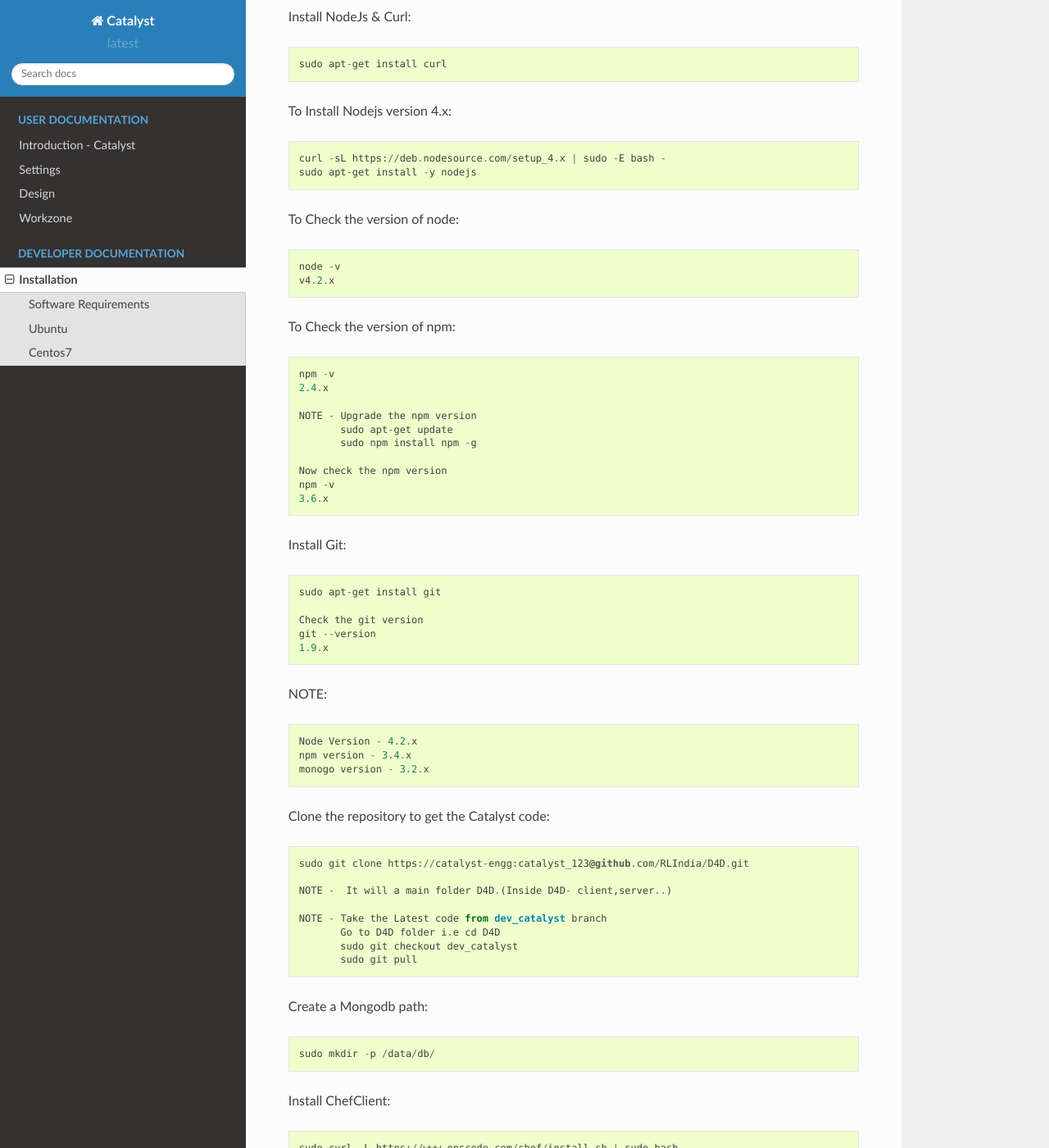
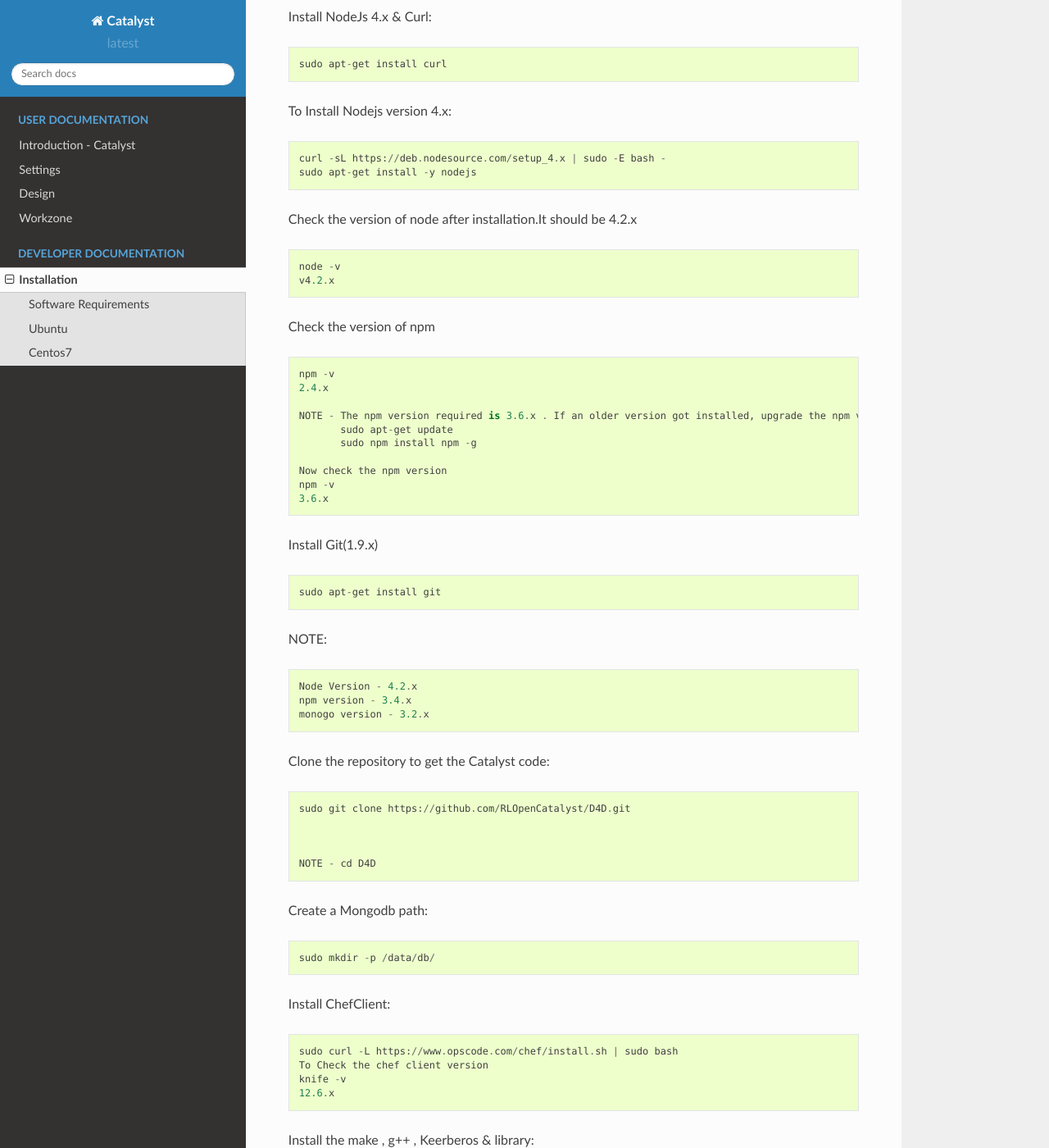
Before and after one commit to RLOpenCatalyst/catdocs, a Sphinx documentation site: the page built from Catalyst/source/install.rst, in a window 1280 px wide and 1400 px high, scrolled down 1438 px. Shown: the whole window at 82% size. Built offline with Sphinx 7.4.7 and the Read the Docs theme 2.0.0, drawn with Linux system fonts in a browser that asks for light colours; some of the changed text lies outside the part shown.

Commit message:
Corrected few steps

```diff
--- a/Catalyst/source/install.rst
+++ b/Catalyst/source/install.rst
@@ -53,7 +53,7 @@
     sudo apt-get install -y mongodb-org
 
 
-To check the Mongo version::
+Check the Mongo version::
 
     mongo -version
     3.2.x
@@ -62,7 +62,7 @@
 
 
 
-Install NodeJs & Curl::
+Install NodeJs 4.x & Curl::
 
      sudo apt-get install curl
 
@@ -72,18 +72,18 @@
      sudo apt-get install -y nodejs
 
 
-To Check the version of node::
+Check the version of node after installation.It should be 4.2.x ::
 
     node -v
     v4.2.x
 
 
-To Check the version of npm::
+Check the version of npm ::
 
     npm -v
     2.4.x
 
-    NOTE - Upgrade the npm version
+    NOTE - The npm version required is 3.6.x . If an older version got installed, upgrade the npm version
            sudo apt-get update
            sudo npm install npm -g
 
@@ -94,13 +94,11 @@
 
 
 
-Install Git::
+Install Git(1.9.x) ::
 
     sudo apt-get install git
 
-    Check the git version
-    git --version
-    1.9.x
+
 
 
 NOTE::
@@ -112,14 +110,11 @@
 
 Clone the repository to get the Catalyst code::
 
-    sudo git clone https://catalyst-engg:catalyst_123@github.com/RLIndia/D4D.git
+    sudo git clone https://github.com/RLOpenCatalyst/D4D.git
 
-    NOTE -  It will a main folder D4D.(Inside D4D- client,server..)
 
-    NOTE - Take the Latest code from dev_catalyst branch
-           Go to D4D folder i.e cd D4D
-           sudo git checkout dev_catalyst
-           sudo git pull
+
+    NOTE - cd D4D
 
 
 Create a Mongodb path::
```
Also changed, not shown: other parts of Catalyst/source/install.rst (+1 -1 lines).
